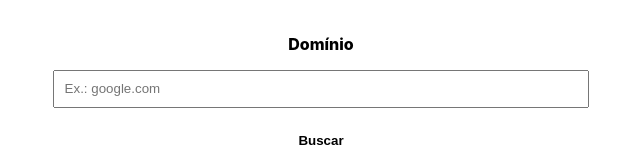
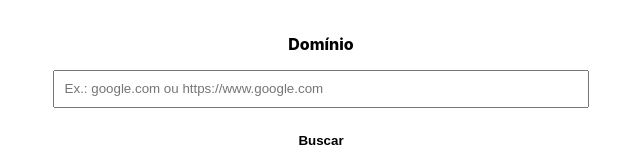
Before and after one commit to douglasgusson/qual-host, a Next.js app: page / in a window 1280 px wide. Shown: the part 341-501 px from the top of the page, without its empty margins (319-959 px from the left). Built offline with nearby package versions, Linux system fonts and the light colour scheme.

Commit message:
Adição suporte a entrada de URL

```diff
--- a/components/SearchForm/index.tsx
+++ b/components/SearchForm/index.tsx
@@ -1,21 +1,33 @@
 import { useState } from "react";
 import styles from "../../styles/SearchForm.module.css";
+
+const urlRegex = new RegExp(
+  "^(http[s]?:\\/\\/(www\\.)?|ftp:\\/\\/(www\\.)?|www\\.){1}([0-9A-Za-z-\\.@:%_+~#=]+)+((\\.[a-zA-Z]{2,3})+)(/(.)*)?(\\?(.)*)?"
+);
 
 type SearchFormProps = {
   onSubmit: (value: string) => void;
 };
 
 export const SearchForm: React.FC<SearchFormProps> = ({ onSubmit }) => {
-  const [domain, setDomain] = useState("");
+  const [value, setValue] = useState("");
+
+  const handleSubmit = (e: React.FormEvent<HTMLFormElement>) => {
+    e.preventDefault();
+    try {
+      if (urlRegex.test(value)) {
+        const url = new URL(value);
+        onSubmit(url.host);
+      } else {
+        onSubmit(value);
+      }
+    } catch (error) {
+      console.log(error);
+    }
+  };
 
   return (
-    <form
-      className={styles.form}
-      onSubmit={(e: React.FormEvent<HTMLFormElement>) => {
-        e.preventDefault();
-        onSubmit(domain);
-      }}
-    >
+    <form className={styles.form} onSubmit={handleSubmit}>
       <label htmlFor="domain" className={styles.label}>
         Domínio
       </label>
@@ -23,9 +35,10 @@ export const SearchForm: React.FC<SearchFormProps> = ({ onSubmit }) => {
         id="domain"
         className={styles.input}
         type="text"
-        value={domain}
-        placeholder="Ex.: google.com"
-        onChange={(e) => setDomain(e.target.value)}
+        autoComplete="url"
+        value={value}
+        placeholder="Ex.: google.com ou https://www.google.com"
+        onChange={(e) => setValue(e.target.value)}
         required
       />
       <button className={styles.button} type="submit">
--- a/pages/api/host.ts
+++ b/pages/api/host.ts
@@ -18,7 +18,7 @@ export default function handler(req: NextApiRequest, res: NextApiResponse) {
             detail: err.message,
           });
         } else {
-          res.status(200).json({ domain, hostnames, address });
+          res.status(200).json({ address, domain, hostnames });
         }
       });
     }
```
